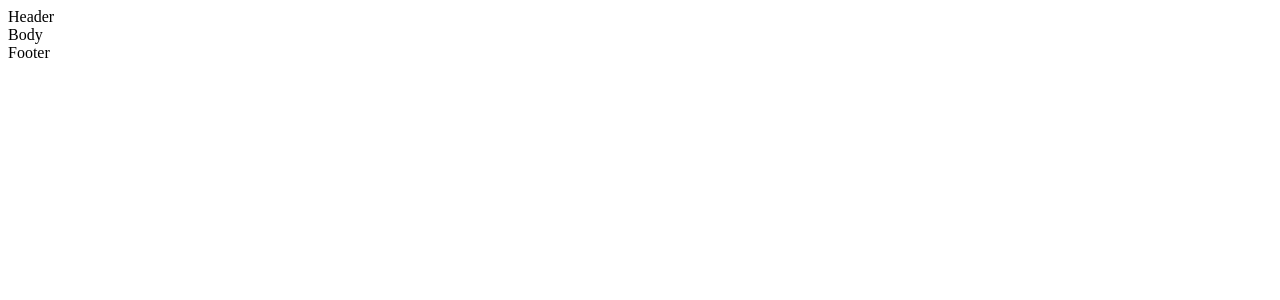
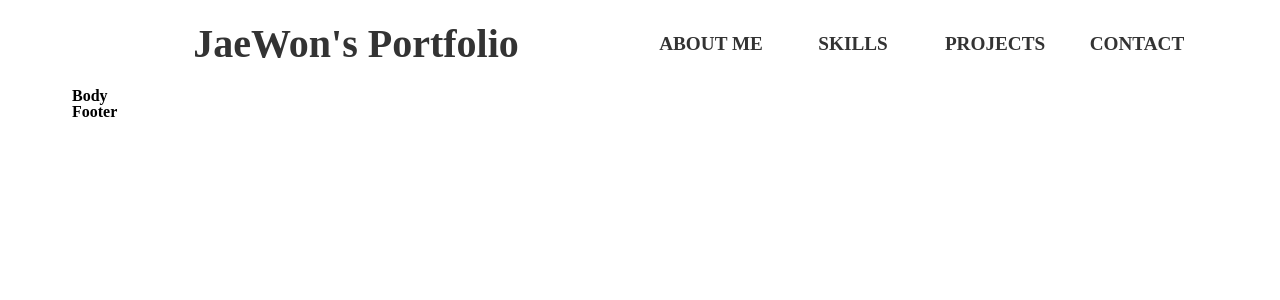
Before and after one commit to jungjaedev/portfolio, a React (Create React App) app: page / in a window 1280 px wide. Shown: the top 300 px of the page. Built offline with nearby package versions, Linux system fonts and the light colour scheme.

Commit message:
Feat: add navbar component

```diff
--- /dev/null
+++ b/src/Components/Header/Logo.tsx
@@ -0,0 +1,21 @@
+import React from 'react';
+import styled from 'styled-components';
+import Box from 'theme/Default/Box';
+import NavButton from 'theme/Default/NavButton';
+
+const Logo = () => {
+  const handleLogoButtonClick = () => {
+    console.log('logo')
+  }
+  return (
+    <Box>
+      <NavButton onClick={handleLogoButtonClick} fontWeight="700" fontSize="2.5rem">
+        JaeWon's Portfolio
+      </NavButton>
+    </Box>
+  )
+}
+
+
+
+export default Logo
--- /dev/null
+++ b/src/Components/Header/NavButtons.tsx
@@ -0,0 +1,20 @@
+import React from 'react';
+import styled from 'styled-components';
+import Box from 'theme/Default/Box';
+import NavButton from 'theme/Default/NavButton';
+
+const NavButtons = () => {
+  const handleNavButton = (type: string) => {
+    console.log(type)
+  }
+  return (
+    <Box>
+      <NavButton onClick={()=>handleNavButton("aboutme")}>ABOUT ME</NavButton>
+      <NavButton onClick={()=>handleNavButton("skills")}>SKILLS</NavButton>
+      <NavButton onClick={()=>handleNavButton("projects")}>PROJECTS</NavButton>
+      <NavButton onClick={()=>handleNavButton("contact")}>CONTACT</NavButton>
+    </Box>
+  )
+}
+
+export default NavButtons;
--- /dev/null
+++ b/src/Components/Header/Navbar.tsx
@@ -0,0 +1,15 @@
+import React from 'react';
+import Box from 'theme/Default/Box'
+import Logo from './Logo';
+import NavButtons from './NavButtons';
+
+const Navbar = () => {
+  return (
+    <Box alignItems="center">
+      <Logo />
+      <NavButtons />
+    </Box>
+  )
+}
+
+export default Navbar
--- a/src/Structure/Body.tsx
+++ b/src/Structure/Body.tsx
@@ -1,8 +1,9 @@
-import React from 'react'
+import React from 'react';
+import Box from 'theme/Default/Box'
 
 const Body = () => {
   return (
-    <div>Body</div>
+    <Box>Body</Box>
   )
 }
 
--- a/src/Structure/Footer.tsx
+++ b/src/Structure/Footer.tsx
@@ -1,8 +1,9 @@
 import React from 'react'
+import Box from 'theme/Default/Box'
 
 const Footer = () => {
   return (
-    <div>Footer</div>
+    <Box>Footer</Box>
   )
 }
 
--- a/src/Structure/Header.tsx
+++ b/src/Structure/Header.tsx
@@ -1,9 +1,14 @@
-import React from 'react'
+import React from 'react';
+import Box from 'theme/Default/Box';
+import Navbar from 'Components/Header/Navbar';
 
 const Header = () => {
   return (
-    <div>Header</div>
+    <Box padding="1.5rem 0">
+      <Navbar />
+    </Box>
   )
 }
 
+
 export default Header
--- a/src/Structure/index.tsx
+++ b/src/Structure/index.tsx
@@ -2,14 +2,15 @@ import React from 'react'
 import Header from './Header';
 import Body from './Body';
 import Footer from './Footer';
+import Box from 'theme/Default/Box';
 
 const Structure = () => {
   return (
-    <div>
+    <Box maxWidth='1200px' alignItems="center" flexDirection="column" justifyContent="center" margin="0 auto" padding="0 2rem">
       <Header />
       <Body />
       <Footer />
-    </div>
+    </Box>
   )
 }
 
--- a/src/index.tsx
+++ b/src/index.tsx
@@ -1,5 +1,8 @@
 import React from 'react';
 import ReactDOM from 'react-dom/client';
+import { ThemeProvider } from 'styled-components';
+import GlobalStyle from 'globalStyles';
+import { colorTheme } from 'theme/colorTheme';
 import App from './App';
 
 const root = ReactDOM.createRoot(
@@ -7,6 +10,9 @@ const root = ReactDOM.createRoot(
 );
 root.render(
   <React.StrictMode>
-    <App />
+    <ThemeProvider theme={colorTheme}>
+      <GlobalStyle />
+      <App />
+    </ThemeProvider>
   </React.StrictMode>
 );
--- a/src/theme/Default/Box.tsx
+++ b/src/theme/Default/Box.tsx
@@ -3,21 +3,51 @@ import styled from 'styled-components';
 
 interface BoxProps {
   children: ReactNode;
+  width?: string;
+  height?: string;
+  maxWidth?: string;
+  justifyContent?: string;
+  flexDirection?: 'row' | 'column';
+  margin?: string;
+  alignItems?: string;
+  backgroundColor?: string;
+  padding?: string;
 }
 
-const Box = ({ children } : BoxProps) => {
+const Box = ({
+  children,
+  width,
+  height,
+  maxWidth,
+  justifyContent,
+  flexDirection,
+  margin,
+  alignItems,
+  backgroundColor,
+  padding
+} : BoxProps) => {
   return (
-    <Wrapper>{ children }</Wrapper>
+    <Wrapper
+    style={{
+      width,
+      height,
+      maxWidth,
+      justifyContent,
+      flexDirection,
+      margin,
+      alignItems,
+      backgroundColor,
+      padding
+    }}>
+      { children }
+    </Wrapper>
   )
 }
 
 const Wrapper = styled.div`
   display: flex;
-  flex-wrap: wrap;
   width: 100%;
   height: 'auto';
 `
 
-
-
-export default Box
+export default Box;
--- /dev/null
+++ b/src/theme/Default/NavButton.tsx
@@ -0,0 +1,42 @@
+import { ReactNode } from 'react';
+import styled from 'styled-components';
+
+interface NavButtonProps {
+  children: ReactNode;
+  fontSize?: string;
+  fontWeight?: string;
+  onClick?: () => void;
+}
+
+const NavButton = ({
+  children,
+  fontSize,
+  fontWeight,
+  onClick
+} : NavButtonProps) => {
+  return (
+    <Wrapper
+    onClick={onClick}
+    style={{
+      fontSize,
+      fontWeight
+    }}>
+      { children }
+    </Wrapper>
+  )
+}
+
+const Wrapper = styled.div`
+  width: 100%;
+  font-size: 1.2rem;
+  font-weight: 800;
+  color: ${({ theme }) => theme.darkgrey};
+  text-align: center;
+
+  &:hover {
+    cursor: pointer;
+    color: ${({ theme }) => theme.yellow};
+  }
+`
+
+export default NavButton;
--- a/src/theme/colorTheme.ts
+++ b/src/theme/colorTheme.ts
@@ -1,4 +1,4 @@
-export const ColorTheme = {
+export const colorTheme = {
   red: "#E50D06",
   midgrey: '#979797',
   lightgrey: '#EDEDED',
--- a/tsconfig.json
+++ b/tsconfig.json
@@ -1,6 +1,7 @@
 {
   "compilerOptions": {
     "target": "es5",
+    "baseUrl": "src",
     "lib": [
       "dom",
       "dom.iterable",
```
